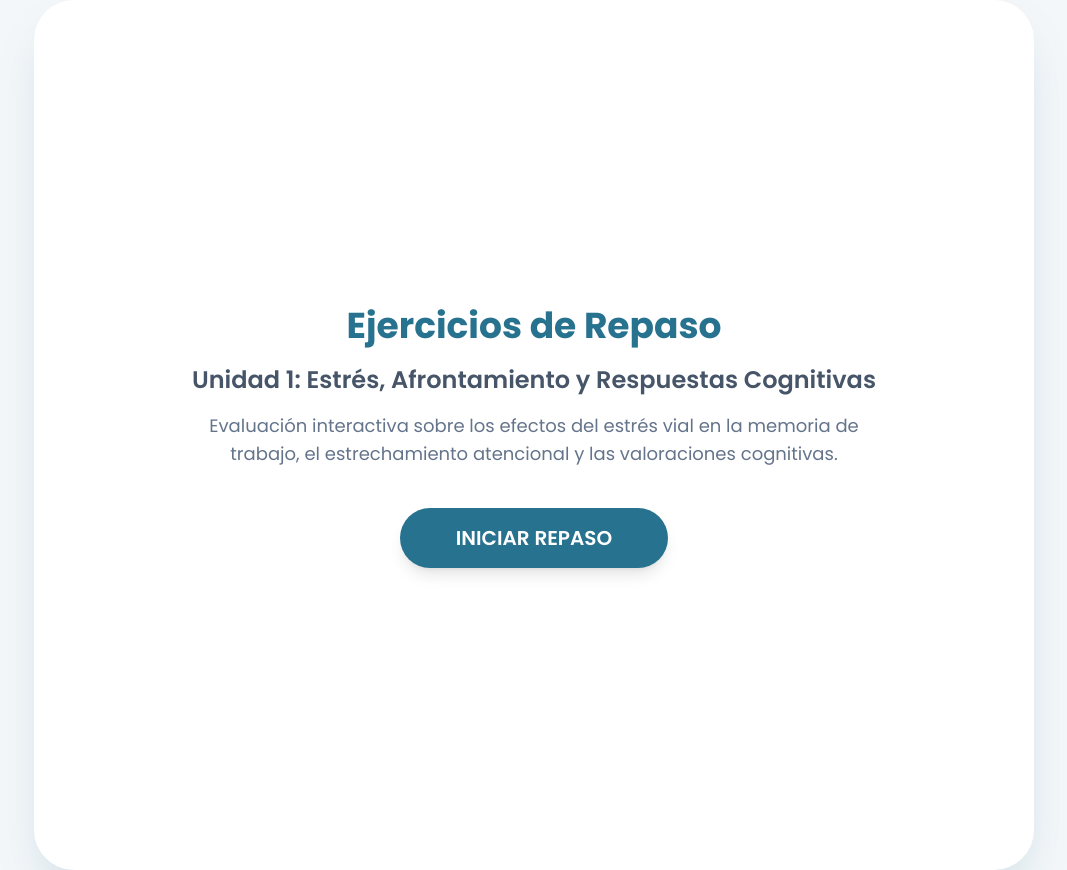
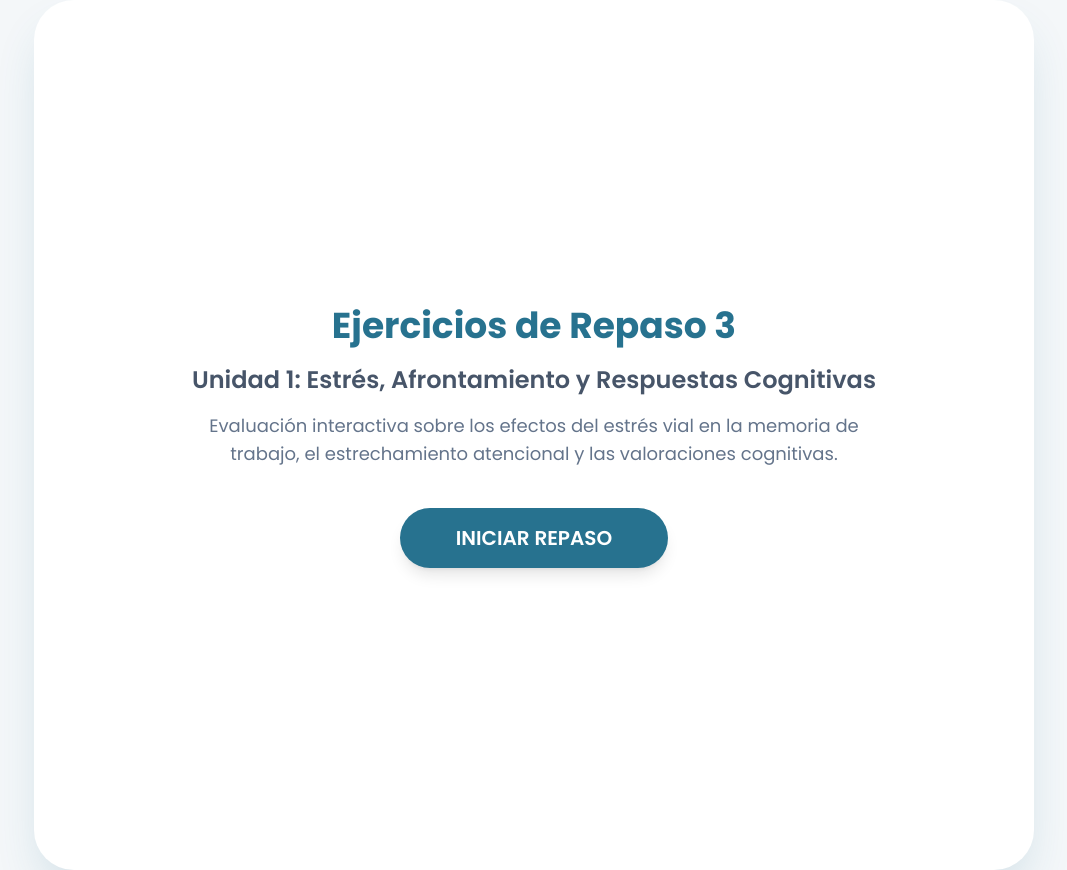
Before and after one commit to andres-caro01/U1_Factor_Humano_en_la_Seguridad_Vial, a plain HTML site: page EjercicioRepaso3/index.html in a window 1280 px wide. Shown: the whole page, without its empty margins (106-1173 px from the left). Drawn offline with nearby package versions, Linux system fonts and the light colour scheme.

Commit message:
Update index.html

```diff
--- a/EjercicioRepaso3/index.html
+++ b/EjercicioRepaso3/index.html
@@ -132,7 +132,7 @@
     <div id="main-container">
 
         <div id="screen-start" class="scroll-content flex flex-col items-center justify-center text-center animate__animated animate__fadeIn">
-            <h1 class="text-4xl font-bold text-custom mb-4 leading-tight">Ejercicios de Repaso</h1>
+            <h1 class="text-4xl font-bold text-custom mb-4 leading-tight">Ejercicios de Repaso 3</h1>
             <p class="text-2xl mb-4 text-slate-600 font-semibold">Unidad 1: Estrés, Afrontamiento y Respuestas Cognitivas</p>
             <p class="mb-10 max-w-2xl text-slate-500 text-lg">Evaluación interactiva sobre los efectos del estrés vial en la memoria de trabajo, el estrechamiento atencional y las valoraciones cognitivas.</p>
             <button onclick="startQuiz()" class="btn-action text-xl shadow-lg">INICIAR REPASO</button>
```
